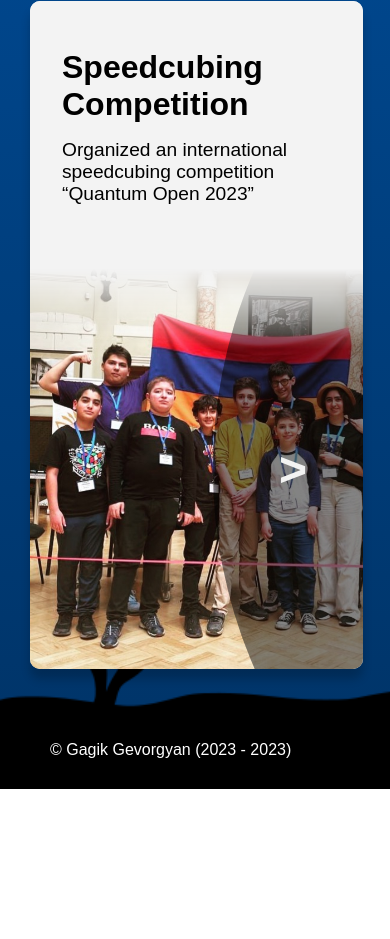
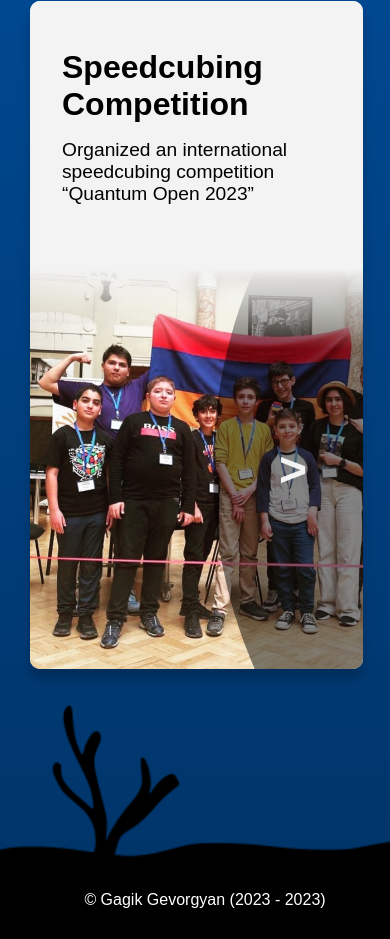
Before and after one commit to GagGev/gaggev.github.io, a plain HTML site: page index.html in a window 390 px wide. Shown: the part 3262-4201 px from the top of the page. Before the commit the page ends 4051 px from the top, so only its background shows below. Drawn offline with Linux system fonts and the light colour scheme.

Commit message:
Made footer kinda responsible

```diff
--- a/css/index.css
+++ b/css/index.css
@@ -1,3 +1,7 @@
+:root {
+    --footer-height: 250px;
+}
+
 @font-face {
     font-family: 'RobotoMono';
     src: url('/fonts/RobotoMono-Regular.ttf') format('truetype');
@@ -59,7 +63,7 @@
 
 .content {
     position: relative;
-    padding: 50px 20px 200px;
+    padding: 50px 20px var(--footer-height);
     /* webkit for chrome */
     background: -webkit-linear-gradient(var(--wave-color), var(--wave-color-darker) 30%, var(--wave-color-darkest));
     background: linear-gradient(var(--wave-color), var(--wave-color-darker) 30%, var(--wave-color-darkest));
@@ -81,7 +85,7 @@
     z-index: 601;
     bottom: 0;
     width: 100%;
-    height: 250px;
+    height: var(--footer-height);
     background-image: url("../images/bottom_of_sea_2.png");
     /* set the background to cover all of the div  by strethcing across it */
     background-size: cover;
@@ -126,10 +130,14 @@
     }
 
     .content {
-        padding: 25px 10px 100px;
+        padding: 25px 10px var(--footer-height);
     }
 
     .content-text {
         font-size: 1rem;
     }
+
+    .footer {
+        justify-content: center;
+    }
 }
```
